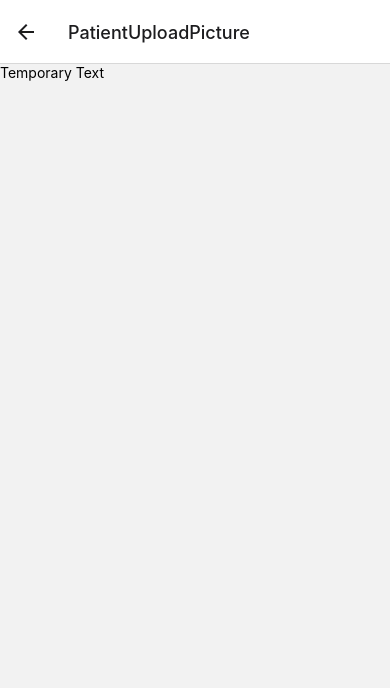
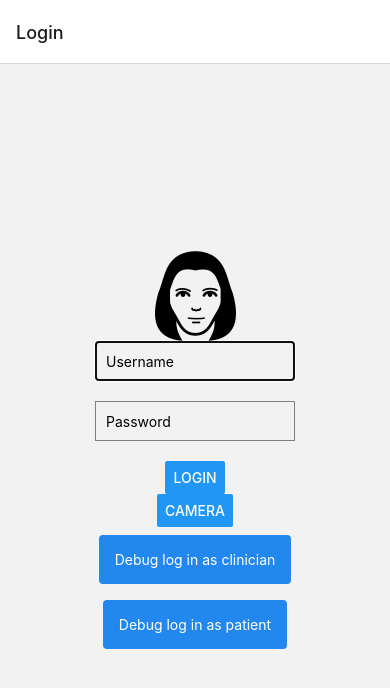
Before and after one commit to jxm1348/Capstone-Facial-Paralysis-Mobile-App, a React Native app: screen /PatientUploadPicture in a window 390 px wide. Shown: the top 688 px of the page. Built offline with nearby package versions, Linux system fonts and the light colour scheme.

Commit message:
Remove dead references to patientuploadpicturescreen.

```diff
--- a/src/navigation/navigation.js
+++ b/src/navigation/navigation.js
@@ -12,7 +12,6 @@ import PatientHomeScreen from '../screens/PatientHomeScreen';
 import PatientMessagesScreen from '../screens/PatientMessagesScreen';
 import PatientUploadScreen from '../screens/PatientUploadScreen';
 import PatientCameraScreen from '../screens/PatientCameraScreen';
-import PatientUploadPictureScreen from '../screens/PatientUploadPictureScreen';
 import PatientMessageScreen from '../screens/PatientMessageScreen';
 
 
@@ -31,7 +30,6 @@ export default function MainNavigator() {
 
             <Stack.Screen name="PatientHome" component={PatientHomeScreen} />
             <Stack.Screen name="PatientUpload" component={PatientUploadScreen} />
-            <Stack.Screen name='PatientUploadPicture' component={PatientUploadPictureScreen} />
             <Stack.Screen name="PatientMessages" component={PatientMessagesScreen} />
             <Stack.Screen name="PatientCamera" component={PatientCameraScreen} />
             <Stack.Screen name="PatientMessage" component={PatientMessageScreen} />
--- a/src/screens/PatientUploadPictureScreen.js
+++ /dev/null
@@ -1,14 +0,0 @@
-import React from 'react';
-import { View, Text } from 'react-native';
-import ActionButton from '../components/ActionButton';
-import MainNavigator from '../navigation/navigation';
-
-const PatientUploadPictureScreen = ({ navigation, item }) => {
-  return (
-    <View>
-      <Text>Temporary Text</Text>
-    </View>
-  );
-};
-
-export default PatientUploadPictureScreen;
--- a/src/screens/PatientUploadScreen.js
+++ b/src/screens/PatientUploadScreen.js
@@ -20,10 +20,6 @@ const PatientUploadScreen = () => {
     require('../resources/face-f-nose-wrinkle.png'),
     require('../resources/face-f-root.png')
   ];
-
-  const navigateToPatientUploadPicture = (item) => {
-    navigation.navigate('PatientUploadPicture', { item });
-  };
 
   return (
     <View style={{ flex: 1 }}>
```
